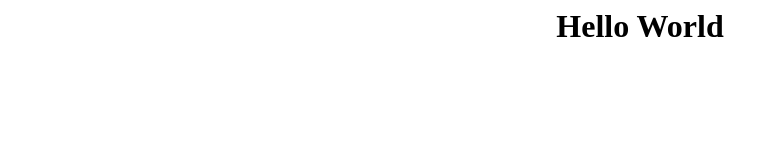
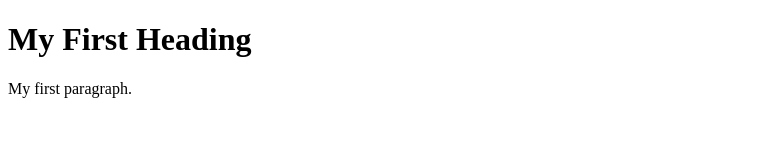
Before and after one commit to idkgamedev/github-redirect, a plain HTML site: page index.html in a window 1280 px wide. Shown: the whole page, without its empty margins (0-779 px from the left). Drawn offline with Linux system fonts and the light colour scheme.

Commit message:
Update index.html

```diff
--- a/index.html
+++ b/index.html
@@ -1 +1,11 @@
-<center><h1>Hello World</h1></center>
+<!DOCTYPE html>
+<html>
+    <head>
+        <title>Page Title</title>
+    </head>
+
+    <body>
+        <h1>My First Heading</h1>
+        <p>My first paragraph.</p>
+    </body>
+</html>
```
